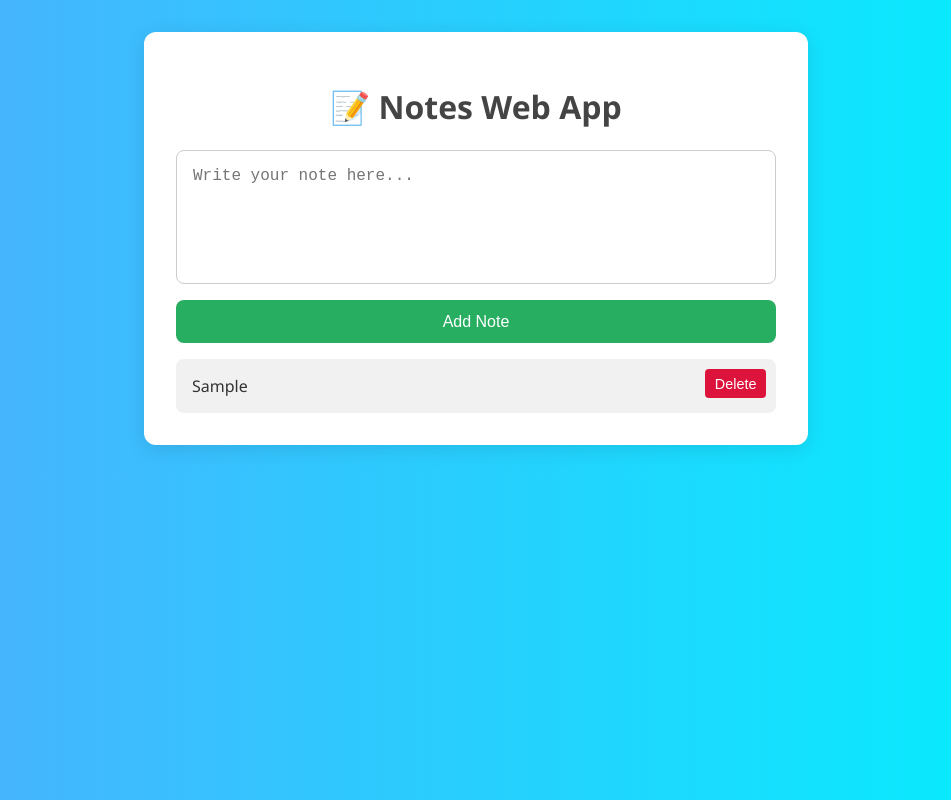
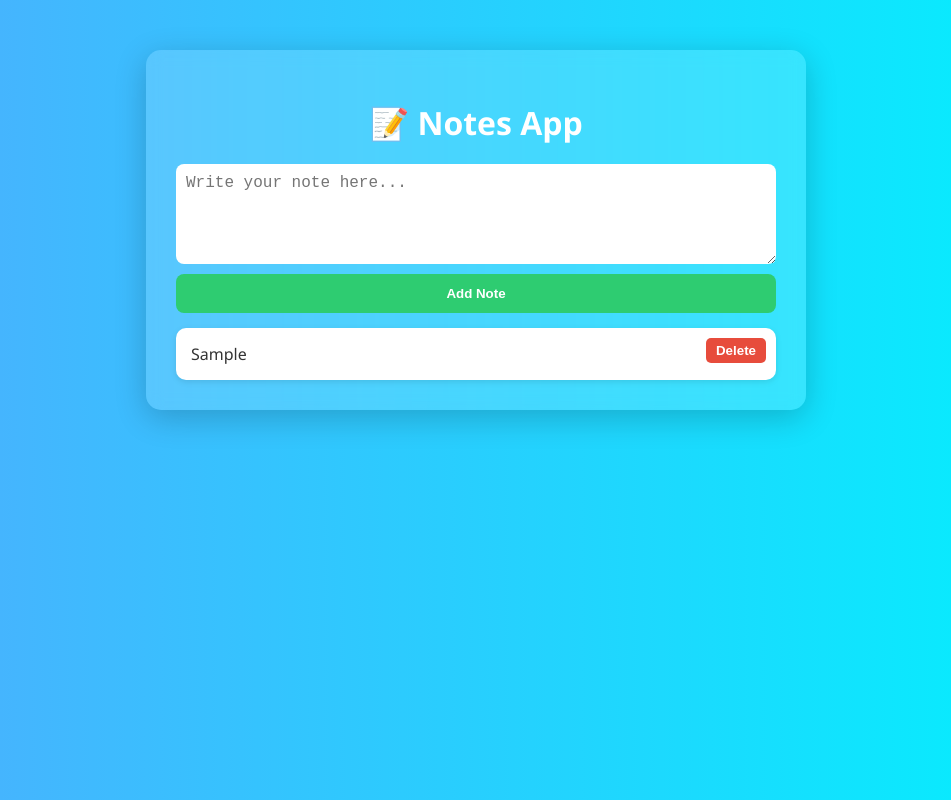
Before and after one commit to Nishant-singh-sogarwal/nishant-portfolio-website, a plain HTML site: page index.html in a window 1280 px wide. Both pictures are taken after typing "Sample" into the empty fields and a click on the button "Add Note". Shown: the whole page, without its empty margins (164-1115 px from the left). Drawn offline with Linux system fonts and the light colour scheme.

Commit message:
Fix: fully working delete button + updated UI

```diff
--- a/index.html
+++ b/index.html
@@ -4,18 +4,17 @@
   <meta charset="UTF-8" />
   <meta name="viewport" content="width=device-width, initial-scale=1.0"/>
   <title>Notes Web App</title>
-  <link rel="stylesheet" href="style.css"/>
+  <link rel="stylesheet" href="style.css">
 </head>
 <body>
   <div class="container">
-    <h1>📝 Notes Web App</h1>
-    <div class="input-section">
+    <h1>📝 Notes App</h1>
+    <div class="input-area">
       <textarea id="noteInput" placeholder="Write your note here..."></textarea>
       <button onclick="addNote()">Add Note</button>
     </div>
     <div id="notesContainer"></div>
   </div>
-
   <script src="script.js"></script>
 </body>
 </html>
--- a/script.js
+++ b/script.js
@@ -2,6 +2,24 @@ let notes = JSON.parse(localStorage.getItem("notes")) || [];
 
 function saveNotes() {
   localStorage.setItem("notes", JSON.stringify(notes));
+}
+
+function addNote() {
+  const noteInput = document.getElementById("noteInput");
+  const noteText = noteInput.value.trim();
+
+  if (noteText === "") return;
+
+  notes.push(noteText);
+  saveNotes();
+  renderNotes();
+  noteInput.value = "";
+}
+
+function deleteNote(index) {
+  notes.splice(index, 1);
+  saveNotes();
+  renderNotes();
 }
 
 function renderNotes() {
@@ -9,36 +27,21 @@ function renderNotes() {
   container.innerHTML = "";
 
   notes.forEach((note, index) => {
-    const div = document.createElement("div");
-    div.className = "note";
+    const noteDiv = document.createElement("div");
+    noteDiv.className = "note";
 
-    const p = document.createElement("p");
-    p.textContent = note;
+    const para = document.createElement("p");
+    para.innerText = note;
 
-    const btn = document.createElement("button");
-    btn.className = "delete-btn";
-    btn.textContent = "Delete";
-    btn.onclick = () => {
-      notes.splice(index, 1);
-      saveNotes();
-      renderNotes();
-    };
+    const delBtn = document.createElement("button");
+    delBtn.className = "delete-btn";
+    delBtn.innerText = "Delete";
+    delBtn.onclick = () => deleteNote(index);
 
-    div.appendChild(p);
-    div.appendChild(btn);
-    container.appendChild(div);
+    noteDiv.appendChild(para);
+    noteDiv.appendChild(delBtn);
+    container.appendChild(noteDiv);
   });
 }
 
-function addNote() {
-  const input = document.getElementById("noteInput");
-  const text = input.value.trim();
-  if (text) {
-    notes.push(text);
-    saveNotes();
-    renderNotes();
-    input.value = "";
-  }
-}
-
 renderNotes();
--- a/style.css
+++ b/style.css
@@ -7,70 +7,71 @@ body {
 
 .container {
   max-width: 600px;
-  margin: 2rem auto;
-  background: white;
-  padding: 2rem;
-  border-radius: 12px;
-  box-shadow: 0 4px 20px rgba(0, 0, 0, 0.1);
+  margin: 50px auto;
+  background: rgba(255, 255, 255, 0.15);
+  padding: 30px;
+  border-radius: 15px;
+  box-shadow: 0 8px 32px rgba(0, 0, 0, 0.2);
+  backdrop-filter: blur(8px);
 }
 
 h1 {
   text-align: center;
-  color: #444;
+  color: #fff;
+  margin-bottom: 20px;
 }
 
-.input-section {
+.input-area {
   display: flex;
   flex-direction: column;
-  gap: 1rem;
+  gap: 10px;
 }
 
 textarea {
-  padding: 1rem;
-  font-size: 1rem;
-  resize: none;
-  height: 100px;
-  border: 1px solid #ccc;
+  padding: 10px;
+  font-size: 16px;
+  resize: vertical;
   border-radius: 8px;
+  border: none;
+  min-height: 80px;
 }
 
 button {
-  padding: 0.8rem;
-  background-color: #27ae60;
+  background-color: #2ecc71;
   color: white;
+  padding: 12px;
   border: none;
-  font-size: 1rem;
   border-radius: 8px;
   cursor: pointer;
-  transition: 0.3s;
+  font-weight: bold;
+  transition: background-color 0.3s;
 }
 
 button:hover {
-  background-color: #1e8449;
+  background-color: #27ae60;
 }
 
 .note {
-  background: #f1f1f1;
-  padding: 1rem;
-  margin-top: 1rem;
-  border-radius: 8px;
+  background-color: white;
+  margin-top: 15px;
+  padding: 15px;
+  border-radius: 10px;
   position: relative;
+  box-shadow: 0 2px 6px rgba(0,0,0,0.1);
 }
 
 .note p {
   margin: 0;
-  word-break: break-word;
 }
 
 .delete-btn {
   position: absolute;
   top: 10px;
   right: 10px;
-  background: crimson;
+  background-color: #e74c3c;
+  color: white;
   border: none;
-  color: white;
-  padding: 0.4rem 0.6rem;
-  font-size: 0.9rem;
-  border-radius: 4px;
+  padding: 5px 10px;
+  border-radius: 5px;
   cursor: pointer;
 }
```
